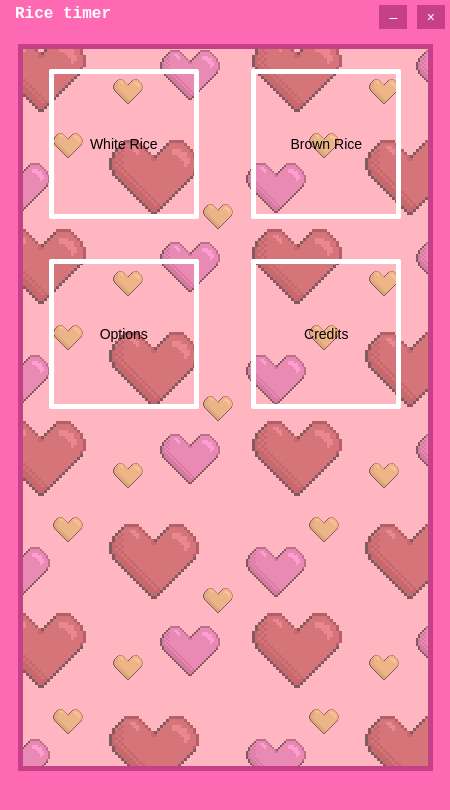
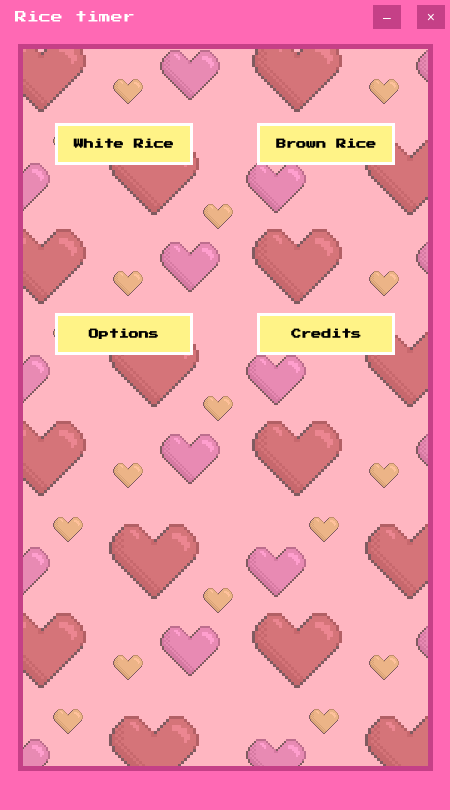
Before and after one commit to sebb-pj/rice-timer-deskapp, an Electron app: page index.html in a window 450 px wide. Drawn offline with Linux system fonts and the light colour scheme.

```diff
--- a/index.html
+++ b/index.html
@@ -21,16 +21,17 @@
     </div>
 
     <div id="menu" class="menu">
-      <button id="white-rice-btn" class="menu-btn"><p>White Rice</p></button>
-      <button id="brown-rice-btn" class="menu-btn"><p>Brown Rice</p></button>
-      <button id="options-btn" class="menu-btn"><p>Options</p></button>
-      <button id="credits-btn" class="menu-btn"><p>Credits</p></button>
+      <button class="menu-btn"><p id="white-rice-btn">White Rice</p></button>
+      <button class="menu-btn"><p id="brown-rice-btn">Brown Rice</p></button>
+      <button class="menu-btn"><p id="options-btn">Options</p></button>
+      <button class="menu-btn"><p id="credits-btn">Credits</p></button>
     </div>
 
     <div id="cooking-screen" class="cooking-screen" style="display: none;">
       <div class="cooking-area">
         <img src="assets/sprites/whiterice1.png" alt="White Rice" id="rice-sprite">
         <p id="cooking-status">Cooking... <span id="timer">10</span>s left</p>
+        <button style="display: none;" id="back-btn">Back</button>
       </div>
     </div>
 
--- a/renderer.js
+++ b/renderer.js
@@ -8,6 +8,11 @@
 
 document.getElementById('close-btn').addEventListener('click', () => {
   window.electronAPI.close();
+});
+
+document.getElementById('back-btn').addEventListener('click', () => {
+  document.getElementById('menu').style.display = 'grid';
+  document.getElementById('cooking-screen').style.display = 'none';
 });
 
 document.getElementById('white-rice-btn').addEventListener('click', () => {
@@ -33,6 +38,7 @@
   let time = 10;
   const timerDisplay = document.getElementById('timer');
   const cookingStatus = document.getElementById('cooking-status');
+  const backBtn = document.getElementById('back-btn');
 
   const countdown = setInterval(() => {
     time--;
@@ -41,6 +47,7 @@
       clearInterval(countdown);
       clearInterval(riceAnim);
       cookingStatus.textContent = "Done!";
+      backBtn.style.display = 'block';
     }
   }, 1000);
 });
--- a/style.css
+++ b/style.css
@@ -6,6 +6,13 @@
   --darkred: #8b0000;
   --yellow: #fff387;
   --darkyellow: #dfbd00;
+}
+
+@font-face {
+  font-family: 'Press Start 2P';
+  src: url('./assets/fonts/PressStart2P-Regular.ttf') format('truetype');
+  font-weight: normal;
+  font-style: normal;
 }
 
 body {
@@ -21,12 +28,12 @@
   justify-content: space-between;
   background: var(--pink);
   padding: 5px;
+  align-items: center;
 }
 
 #titlebar span {
   padding-left: 10px;
-  font-size: 16px;
-  font-weight: bold;
+  font-size: 12px;
 }
 
 .title{
@@ -79,14 +86,23 @@
   width: 150px;
   height: 150px;
   margin: 20px auto;
-  padding: 12px 24px;
   background: transparent;
-  border-radius: 2px;
-  border: 5px solid #fff;
-  color: black;
   cursor: pointer;
   font-size: 14px;
+  border: none;
   z-index: 10;
+}
+
+.menu-btn p {
+  margin: 0;
+  font-family: 'Press Start 2P', monospace;
+  line-height: 16px;
+  font-size: 10px;
+  font-weight: bold;
+  text-align: center;
+  background-color: var(--yellow);
+  padding: 10px;
+  border: 3px solid white;
 }
 
 .cooking-screen, .cooking-area {
```
Also changed, not shown: assets/fonts/PressStart2P-Regular.ttf (added).
